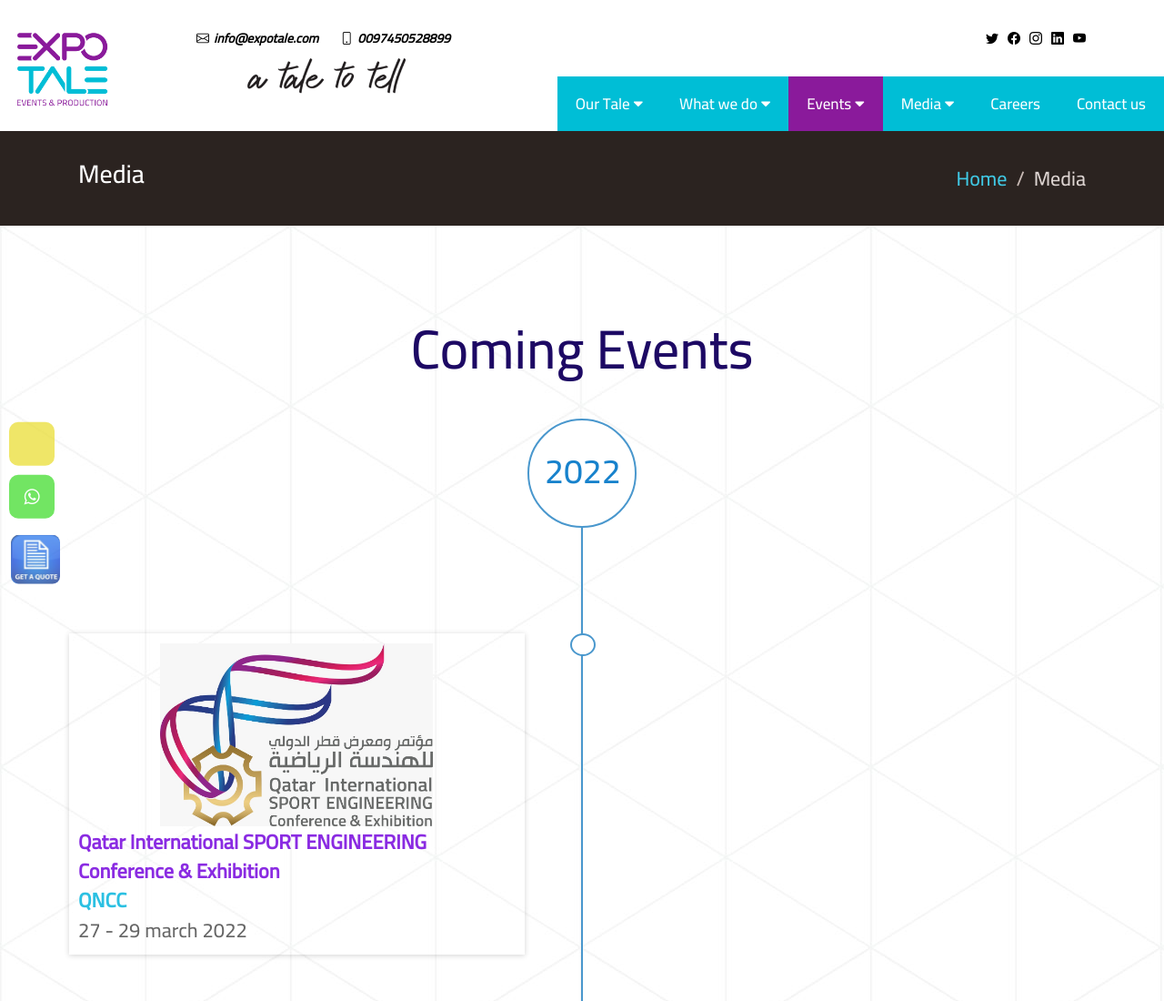
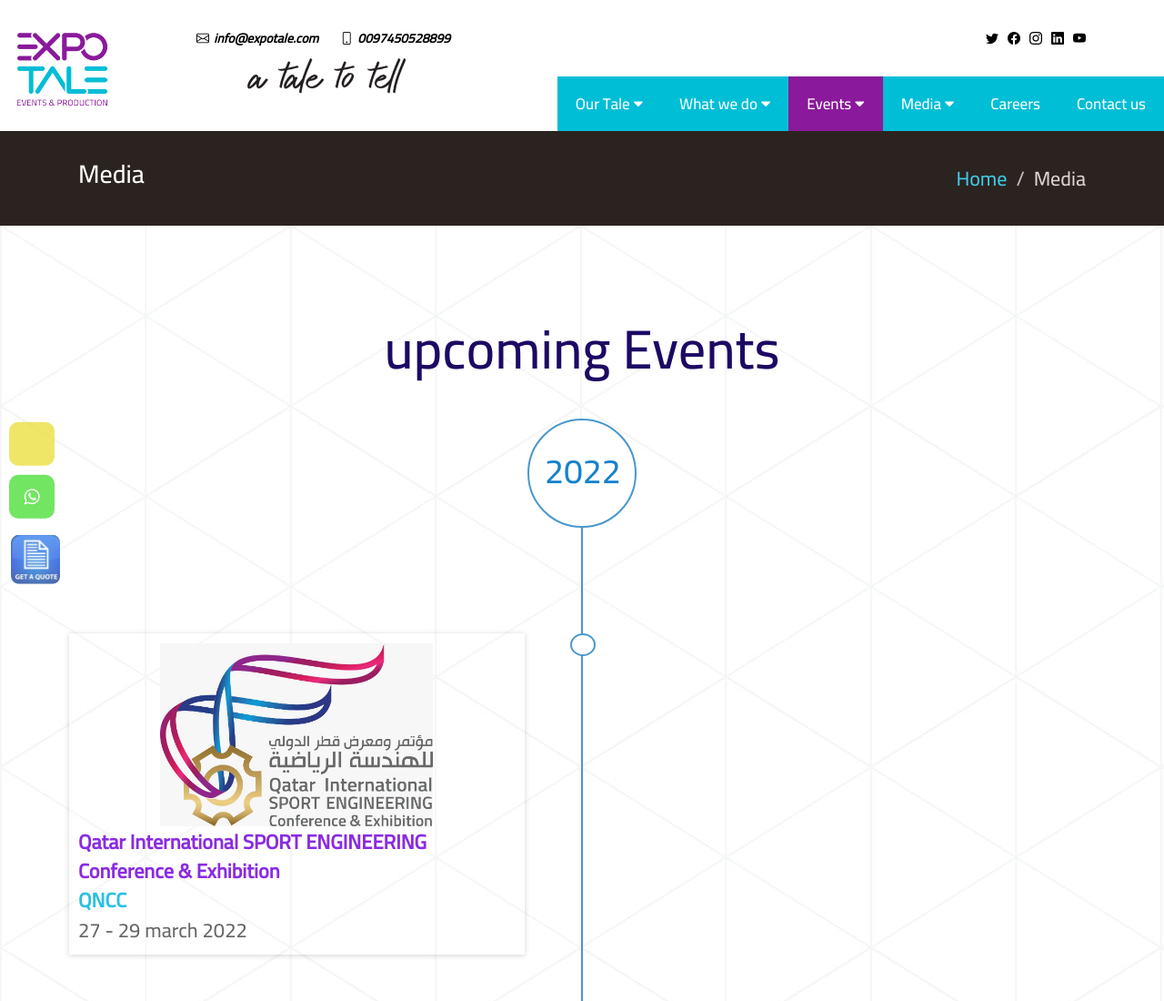
Before and after one commit to oussamarejab/expotale1, a plain HTML site: page previous-events.html in a window 1280 px wide. Shown: the top 1100 px of the page at 91% size. Drawn offline with nearby package versions, Linux system fonts and the light colour scheme; a script that the page names is missing.

Commit message:
vbfg
gfvb

```diff
--- a/previous-events.html
+++ b/previous-events.html
@@ -146,7 +146,7 @@
                 <a href="previous-events.html" class="navactive">Events <i class="fas fa-caret-down"></i></a>
                 <input type="checkbox" id="drop-3" />
                 <ul>
-                    <li><a href="#Coming-Events">Coming Events</a></li>
+                    <li><a href="#Coming-Events">upcoming  Events</a></li>
 
                     <li><a href="#Previous-Events">Previous Events</a></li>
                 </ul>
@@ -200,7 +200,7 @@
         <!-- ========================coming events -->
 
         <section class="Coming-Events">
-            <h1>Coming Events</h1>
+            <h1>upcoming Events</h1>
 
             <div class="container-fluid">
                 <div class="row">
```
Also changed, not shown: contact.html (+4 -12 lines), galery.html (+1 -1 lines).
